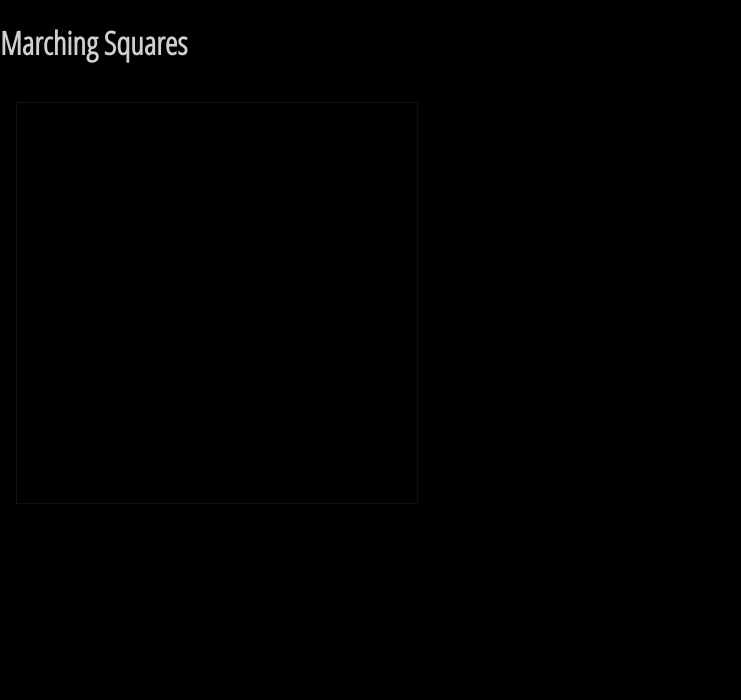
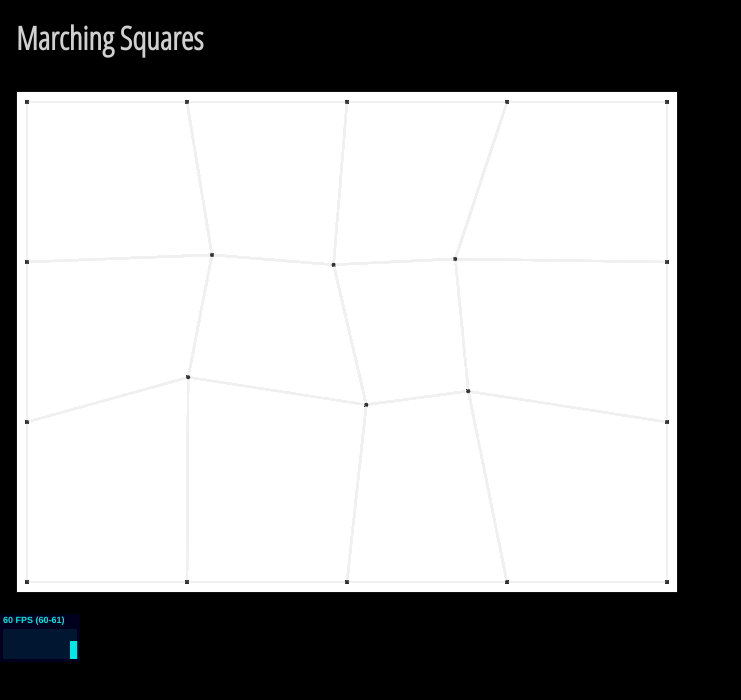
Before and after one commit to jarirepo/marching-squares, a website built with Parcel: page src/index.html in a window 1280 px wide. Shown: the whole page, without its empty margins (0-741 px from the left). Built offline with nearby package versions, Linux system fonts and the light colour scheme.

Commit message:
Display grid

```diff
--- a/package.json
+++ b/package.json
@@ -4,7 +4,7 @@
   "description": "Marching squares visualization",
   "main": "src/index.ts",
   "scripts": {
-    "start": "parcel src/index.html -p 3000",
+    "start": "parcel src/index.html -p 3001",
     "test": "echo \"Error: no test specified\" && exit 1"
   },
   "repository": {
--- /dev/null
+++ b/src/grid.ts
@@ -0,0 +1,85 @@
+export interface GridOptions {
+	gridSizeX: number;
+	gridSizeY: number;
+	cellSize: number;
+}
+
+class Cell {
+}
+
+class Vertex {
+	constructor(public x: number, public y: number, public value = 0) { }
+}
+
+export class Grid {
+	vertices: Vertex[];
+	cells: Cell[];
+
+	constructor(readonly opts: GridOptions) {
+		const vertexCount = (opts.gridSizeX + 1) * (opts.gridSizeY + 1);
+		const cellCount = opts.gridSizeX * opts.gridSizeY;
+
+		this.vertices = [];
+		this.cells = new Array<Cell>(cellCount).fill(null).map(v => new Cell());
+
+		let x = 0;
+		let y = 0;
+
+		for (let i = 0; i <= this.opts.gridSizeY; i++) {
+			x = 0;
+			for (let j = 0; j <= this.opts.gridSizeX; j++) {
+				// TODO: assign random value to the inner vertices...
+				const value = (i > 0 && i < this.opts.gridSizeY && j > 0 && j < this.opts.gridSizeX) ? 1 : 0;
+				this.vertices.push(new Vertex(x, y, value))
+				x += this.opts.cellSize;
+			}
+			y += this.opts.cellSize;
+		}
+
+		// Randomly move the inner vertices
+		for (let i = 1; i < this.opts.gridSizeY; i++) {
+			for (let j = 1; j < this.opts.gridSizeX; j++) {
+				const index = j + i * (this.opts.gridSizeX + 1);
+				const rx = 2 * Math.random() - 1;
+				const ry = 2 * Math.random() - 1;
+				this.vertices[index].x += .333 * rx * this.opts.cellSize;
+				this.vertices[index].y += .333 * ry * this.opts.cellSize;
+			}
+		}
+
+		console.log(this.vertices);
+	}
+
+	public show(context: CanvasRenderingContext2D): void {
+		// Draw grid edges
+		context.strokeStyle = '#f0f0f0';
+		context.lineWidth = 2;
+		for (let i = 0; i < this.opts.gridSizeY; i++) {
+			for (let j = 0; j < this.opts.gridSizeX; j++) {
+				const a = j + i * (this.opts.gridSizeX + 1);
+				const b = a + 1;
+				const c = j + 1 + (i + 1) * (this.opts.gridSizeX + 1);
+				const d = c - 1;
+				context.beginPath();
+				context.moveTo(10 + this.vertices[a].x, 490 - this.vertices[a].y);
+				context.lineTo(10 + this.vertices[b].x, 490 - this.vertices[b].y);
+				context.lineTo(10 + this.vertices[c].x, 490 - this.vertices[c].y);
+				context.lineTo(10 + this.vertices[d].x, 490 - this.vertices[d].y);
+				context.lineTo(10 + this.vertices[a].x, 490 - this.vertices[a].y);
+				context.stroke();
+			}
+		}
+
+		// Draw vertices
+		context.fillStyle = '#333';
+
+		for (let i = 0; i <= this.opts.gridSizeY; i++) {
+			for (let j = 0; j <= this.opts.gridSizeX; j++) {
+				const index = j + i * (this.opts.gridSizeX + 1);
+				context.beginPath();
+				context.arc(10 + this.vertices[index].x, 490 - this.vertices[index].y, 2, 0, 2 * Math.PI);
+				context.fill();
+			}
+		}
+	}
+}
--- a/src/index.html
+++ b/src/index.html
@@ -8,7 +8,8 @@
 </head>
 <body>
 	<h1>Marching Squares</h1>
-	<canvas id="scene" width="400" height="400"></canvas>
+	<canvas id="scene" width="660" height="500"></canvas>
+	<div id="stats"></div>
   <script src="./index.ts"></script>
 </body>
 </html>
--- a/src/index.ts
+++ b/src/index.ts
@@ -1 +1,39 @@
-console.log('Marching Squares');
+import Stats from 'stats.js';
+import { Grid } from './grid';
+
+const stats = new Stats();
+stats.showPanel( 0 ); // fps
+stats.dom.style.position = 'relative';
+
+document.querySelector('#stats').appendChild(stats.dom);
+const canvas = document.getElementById('scene') as HTMLCanvasElement;
+const context = canvas.getContext('2d');
+
+// const grid = new Grid({
+// 	gridSizeX: 40,
+// 	gridSizeY: 35,
+// 	cellSize: 16
+// });
+
+// const grid = new Grid({
+// 	gridSizeX: 20,
+// 	gridSizeY: 15,
+// 	cellSize: 32
+// });
+
+const grid = new Grid({
+	gridSizeX: 4,
+	gridSizeY: 3,
+	cellSize: 160
+});
+
+const alpha = .5;	// iso-value
+
+function animate(time = 0) {
+	stats.begin();
+	grid.show(context);
+	stats.end();
+	requestAnimationFrame(animate);
+}
+
+animate();
--- a/src/styles.scss
+++ b/src/styles.scss
@@ -10,11 +10,15 @@ body {
   color: $defaultColor;
 }
 
+h1 {
+	margin: 16px;
+}
+
 #scene {
 	cursor: grab;
 	margin: 0;
 	margin: 16px;
-	background: #000;
+	background: #fff;
 	border: 1px solid #111;
 	// border-radius: 5px;
 }
```
